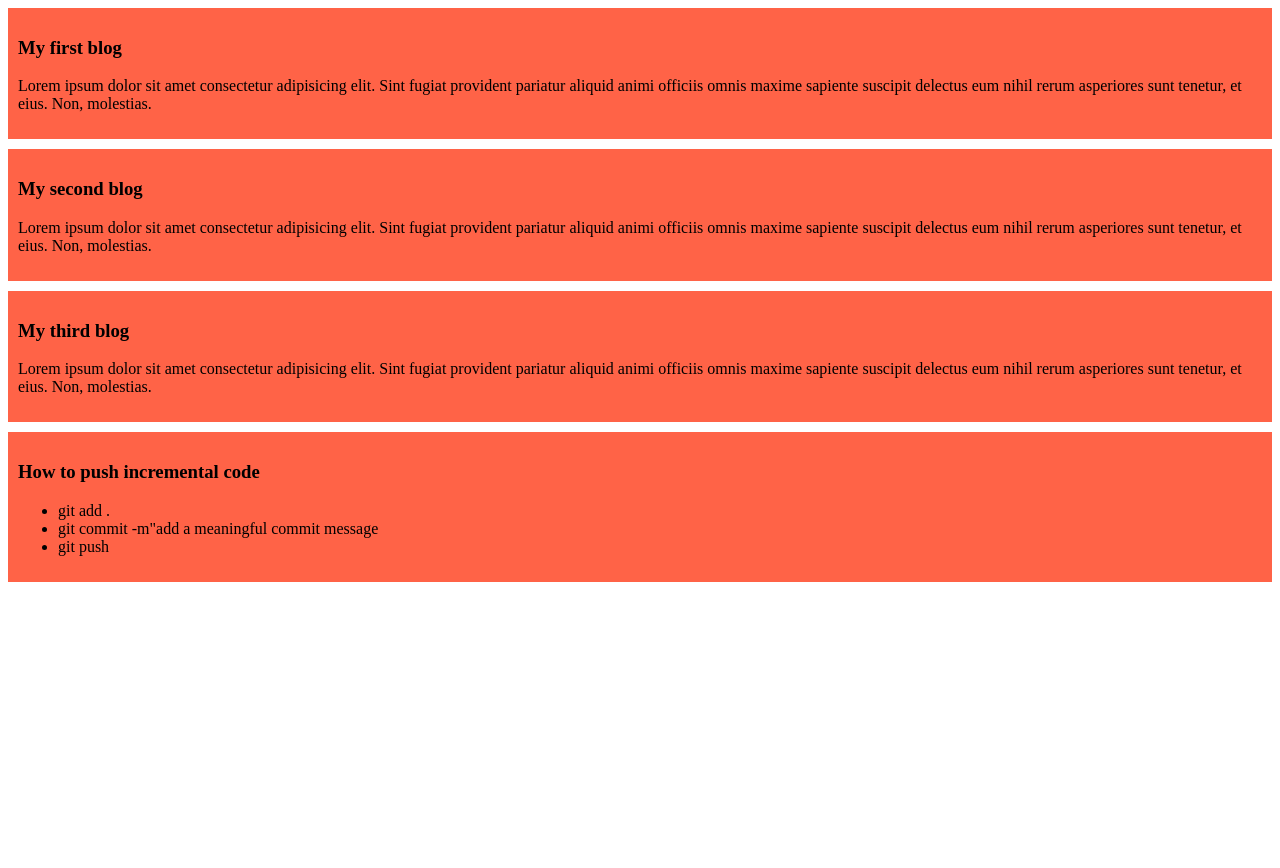
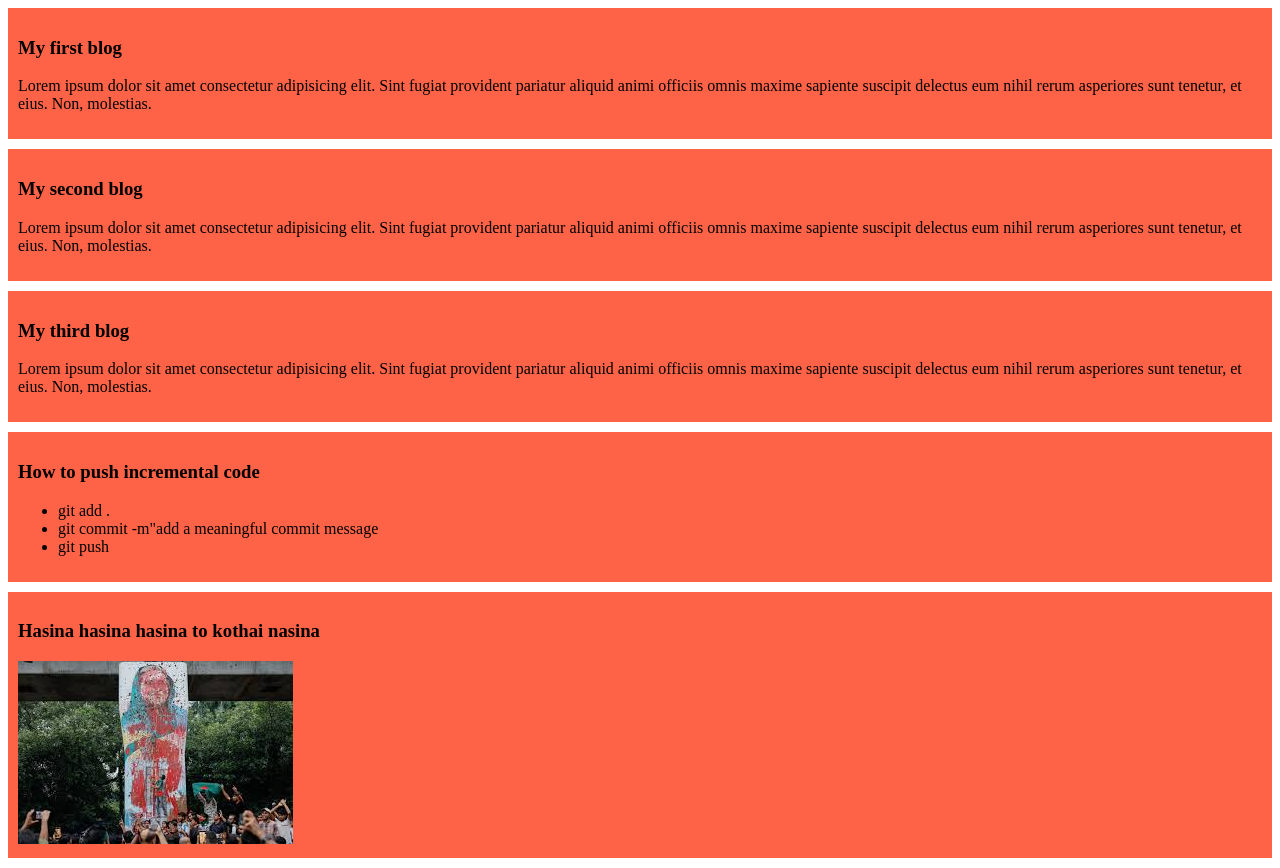
Before and after one commit to Istiak-Ahmed01/my-simple-website, a plain HTML site: page index.html in a window 1280 px wide. Before the commit the page ends 800 px from the top, so only its background shows below. Drawn offline with Linux system fonts and the light colour scheme.

Commit message:
added hasina

```diff
--- a/index.html
+++ b/index.html
@@ -27,5 +27,10 @@
             <li>git push</li>
         </ul>
     </div>
+
+    <div>
+        <h3>Hasina hasina hasina to kothai nasina</h3>
+        <img src="images/download.jpg" alt="">
+    </div>
 </body>
 </html>
```
Also changed, not shown: images/download.jpg (added).
